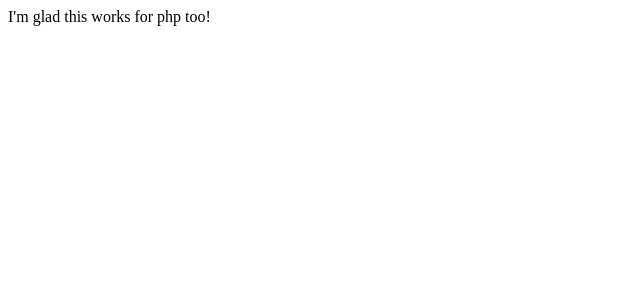
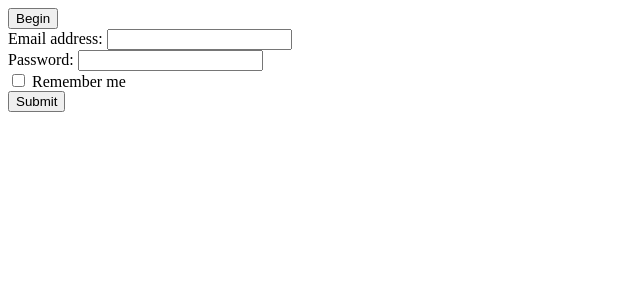
Before and after one commit to sbrown8/westernbiohacks, a PHP site: page / in a window 1280 px wide. Shown: the top 300 px of the page, without its empty margins (0-640 px from the left). Run offline with PHP 8.4, Linux system fonts and the light colour scheme.

Commit message:
form on index

```diff
--- a/index.php
+++ b/index.php
@@ -1,3 +1,35 @@
-<?php
-echo "I'm glad this works for php too!";
-?>
+<!DOCTYPE html>
+<!--
+To change this license header, choose License Headers in Project Properties.
+To change this template file, choose Tools | Templates
+and open the template in the editor.
+-->
+<html>
+    <head>
+        <meta charset="UTF-8">
+        <title>BioHack Project</title>
+    </head>
+    <body>
+		<button type="button" class="btn btn-default">Begin</button>
+		<div id="upload-form">
+			<form role="form">
+			  <div class="form-group">
+			    <label for="email">Email address:</label>
+			    <input type="email" class="form-control" id="email">
+			  </div>
+			  <div class="form-group">
+			    <label for="pwd">Password:</label>
+			    <input type="password" class="form-control" id="pwd">
+			  </div>
+			  <div class="checkbox">
+			    <label><input type="checkbox"> Remember me</label>
+			  </div>
+			  <button type="submit" class="btn btn-default">Submit</button>
+			</form>
+		</div>
+        <?php
+
+
+        ?>
+    </body>
+</html>
```
